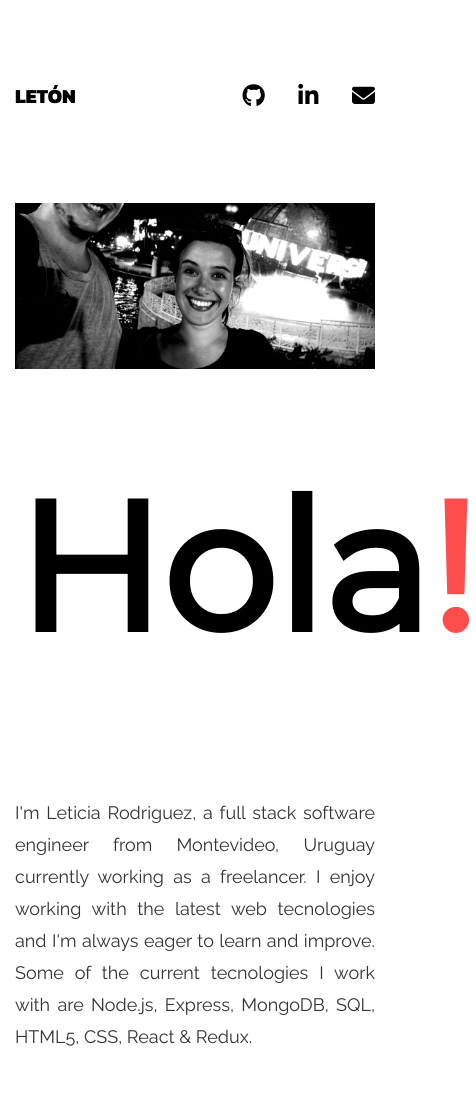
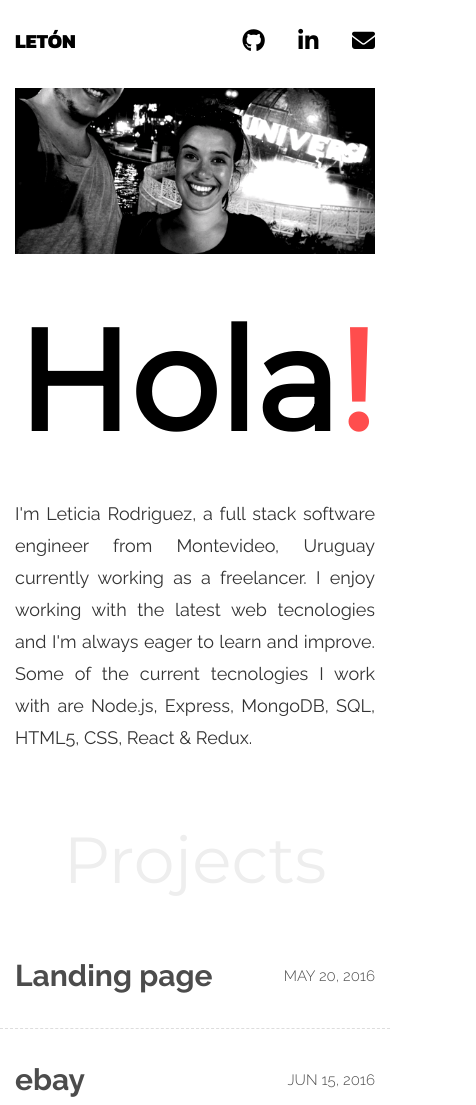
Before and after one commit to leticiarod/leticiarod.github.io, a plain HTML site: page index.html in a window 390 px wide. Shown: the top 1105 px of the page, 476 px wide, since content can reach past the window. Drawn offline with nearby package versions, Linux system fonts and the light colour scheme.

Commit message:
modified mediaqueries on css file  to make the page responsive

```diff
--- a/css/styles.css
+++ b/css/styles.css
@@ -131,3 +131,39 @@ display: block;
   padding-bottom: 40px;
   color: #ccc;
 }
+
+
+@media screen and (max-width: 767px){
+  .navbar-brand-logo {
+    padding-top: 27px;
+  }
+  .link-github {
+    padding: 20px 15px;
+  }
+
+  .link-linkedin {
+    padding: 20px 15px;
+  }
+
+  .link-email {
+    padding: 25px 0 20px 15px;
+  }
+
+  .about-me-title {
+    text-align: center;
+    font-size: 140px;
+  }
+
+ .about-me-title {
+  margin-top: 50px;
+ }
+ .about-me-container{
+  padding-top: 30px;
+}
+
+.project-title {
+  font-size: 65px;
+  margin: 60px 0 30px;
+}
+
+}
```
